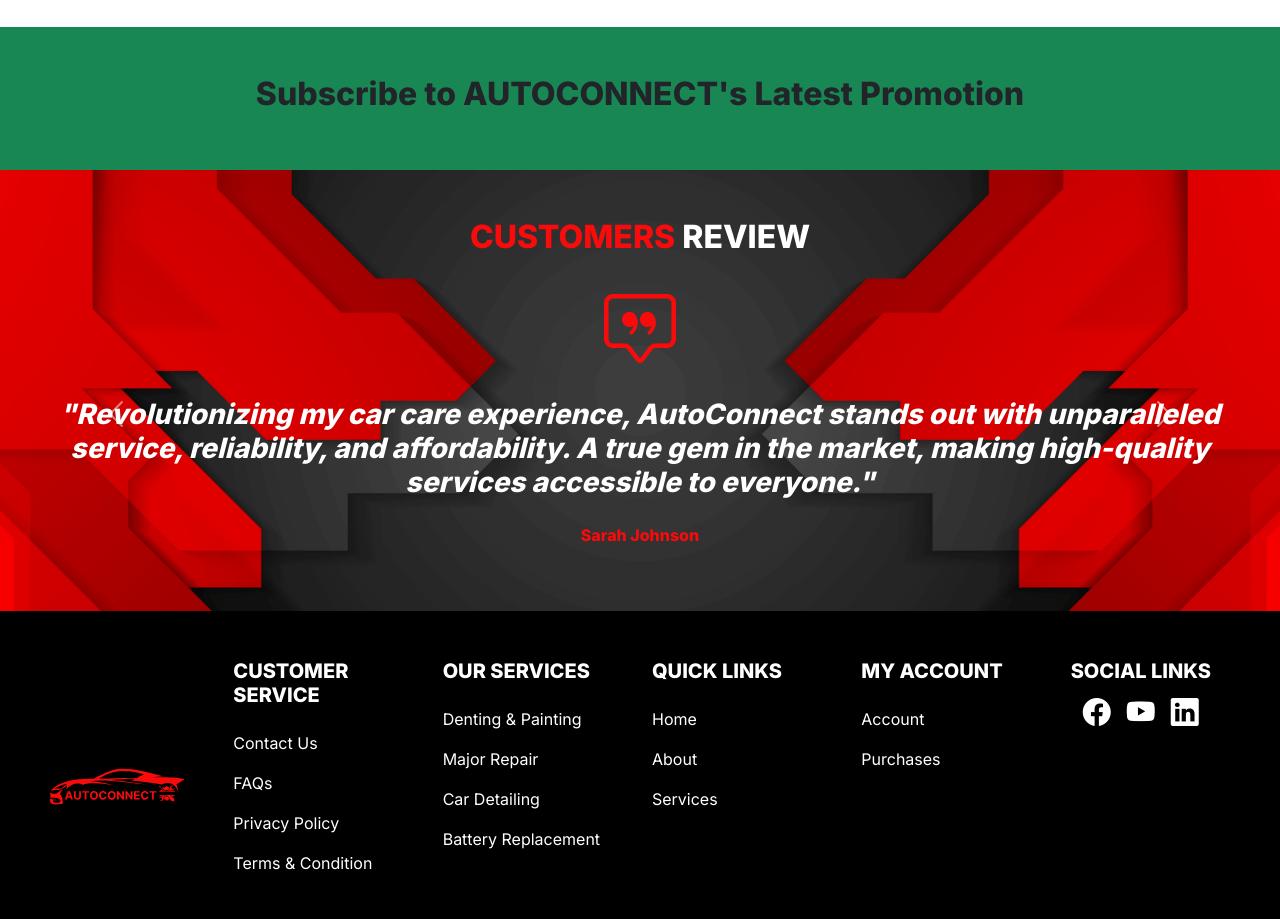
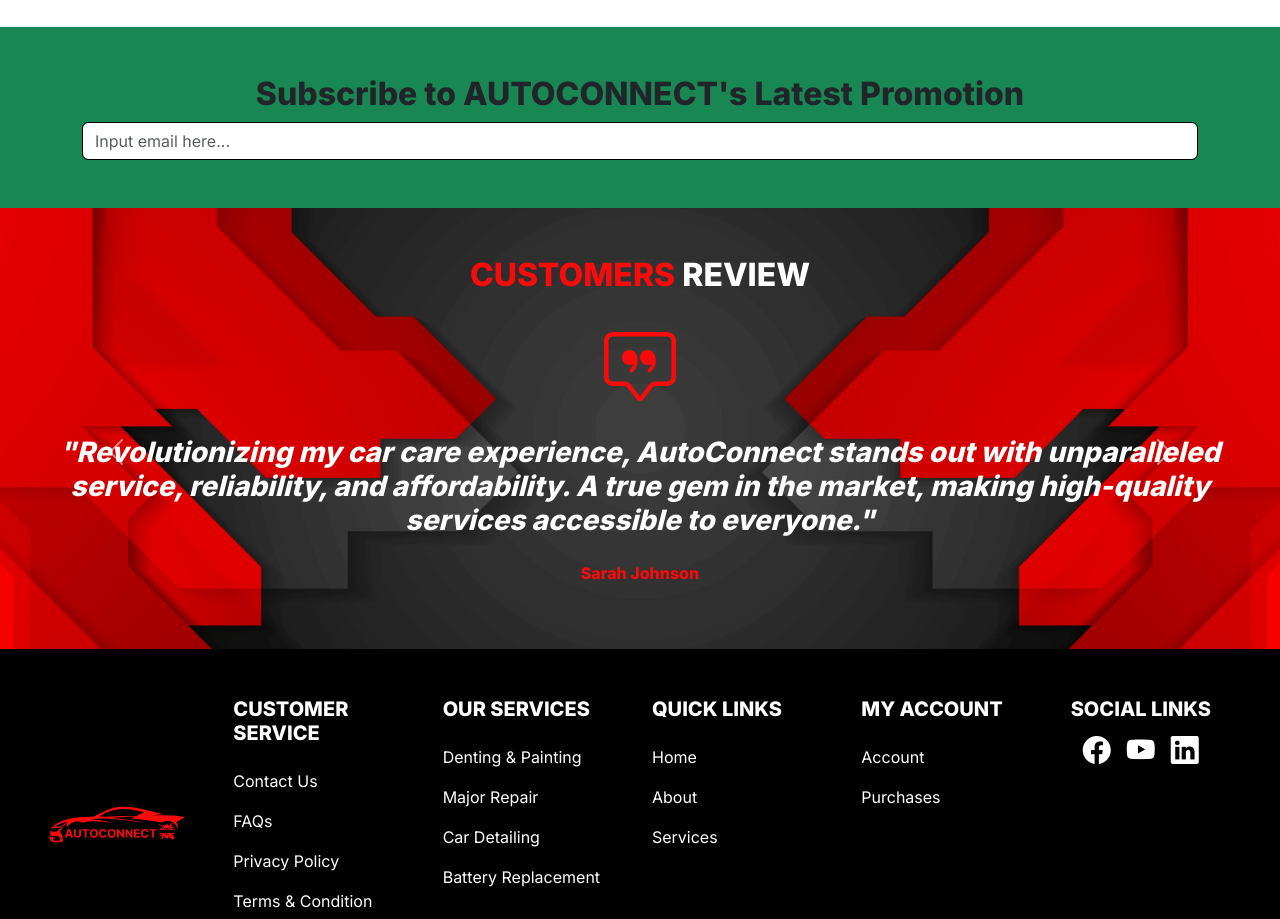
Before and after one commit to jaspherbagor/AutoConnect, a React (Create React App) app in the folder front-end/: page / in a window 1280 px wide. Shown: the part 1420-2339 px from the top of the page. Built offline with nearby package versions, Linux system fonts and the light colour scheme.

Commit message:
added an email input

```diff
--- a/front-end/src/components/pages/client/home.jsx
+++ b/front-end/src/components/pages/client/home.jsx
@@ -154,9 +154,12 @@ const Home = () => {
                 </div>
 
             </section>
-            <section className="newsletter-subscription-section container-fluid px-md-4 pxx-sm-4 px-3 py-5 d-flex align-items-center justify-content-center bg-success">
+            <section className="newsletter-subscription-section container-fluid px-md-4 px-sm-4 px-3 py-5 d-flex align-items-center justify-content-center bg-success">
                 <div className="container">
                     <h2 className="text-center fw-bolder">Subscribe to AUTOCONNECT's Latest Promotion</h2>
+                    <div className="d-flex">
+                        <input type="email" name="newsletter-email-input" id="newsletterEmailInput" className="form-control" placeholder="Input email here..." />
+                    </div>
                 </div>
             </section>
             <section className="customers-review container-fluid px-md-4 px-sm-4 px-3 py-5">
```
